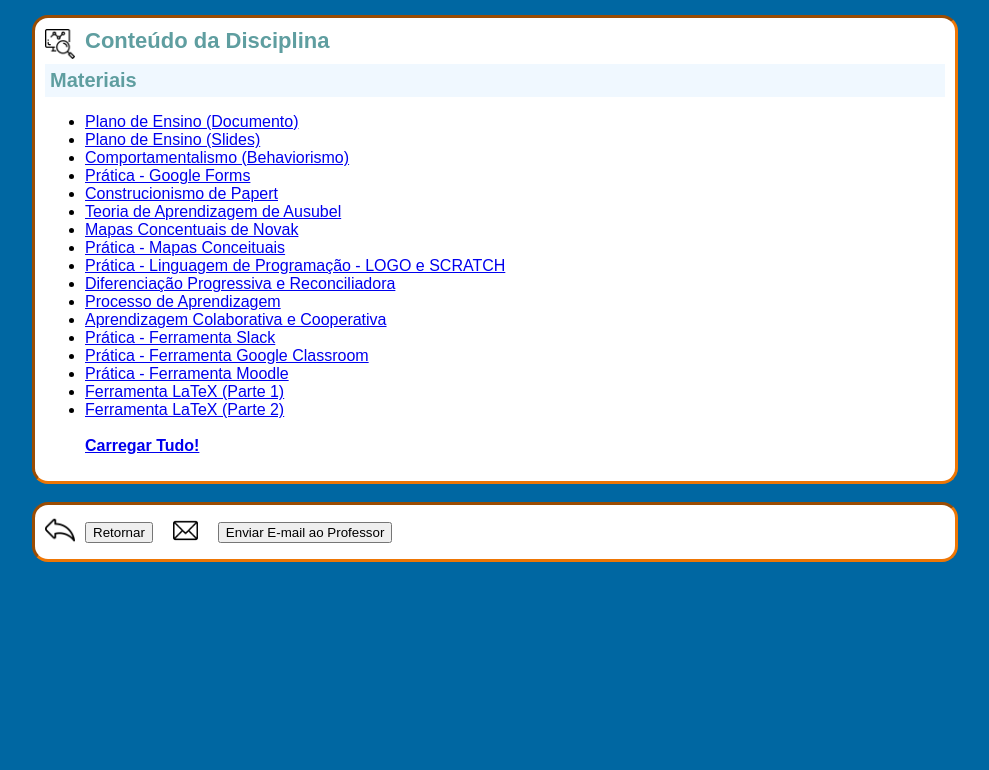
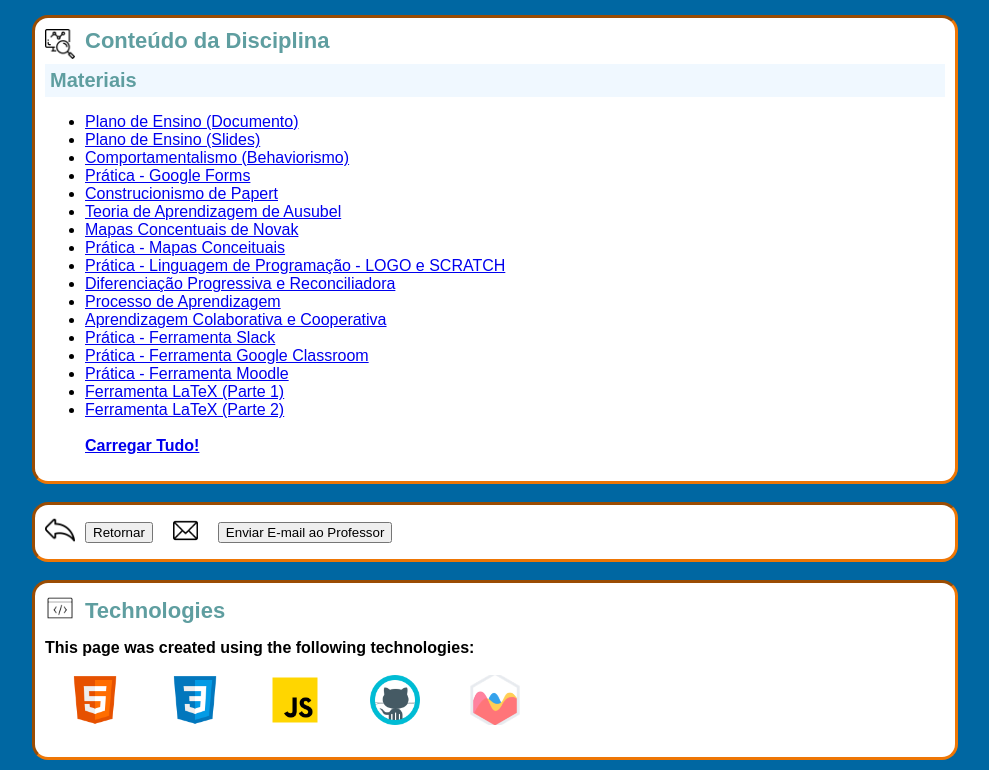
Before and after one commit to maumneto/iaec, a plain HTML site: page index.html in a window 1280 px wide. Shown: the part 545-1315 px from the top of the page, without its empty margins (145-1134 px from the left). Before the commit the page ends 1117 px from the top, so only its background shows below. Drawn offline with Linux system fonts and the light colour scheme.

Commit message:
Adjust
adjust the site

```diff
--- a/css/style.css
+++ b/css/style.css
@@ -95,3 +95,14 @@
     text-align: center;
     border-radius: 1em;
 }
+
+.div_tech{
+    display: table-cell;
+    vertical-align: middle;
+    width: 100px;
+    height: 90px;
+    background-color: white;
+    color: white;
+    text-align: center;
+    border-radius: 1em;
+}
--- a/index.html
+++ b/index.html
@@ -198,56 +198,43 @@
                     </div>
                 </div>
             </div>
-            <!--
+        </div>
+        <br/>
+        <div class="box">
             <div class="title_box">
-                <div class="div_table">
-                    <div class="div_tr">
-                        <div class="div_td">
-                            <img src="img/chat.png" height="30" width="30">
-                        </div>
-                        <div class="div_sep"></div>
-                        <div class="div_td">Contato</div>
+                <div class="div_tr">
+                    <div class="div_td">
+                        <img src="img/tech.png" height="30" width="30">
+                    </div>
+                    <div class="div_sep"></div>
+                    <div class="div_td">Technologies</div>
+                </div>
+            </div>
+            <b>This page was created using the following technologies:</b>
+            <div class="div_table">
+                <div class="div_tr">
+                    <div class="div_tech">
+                        <img src="img/icons8-html-5-96.png" height="60" width="60">
+                        <br/>
+                    </div>
+                    <div class="div_tech">
+                        <img src="img/icons8-css3-96.png" height="60" width="60">
+                        <br/>
+                    </div>
+                    <div class="div_tech">
+                        <img src="img/icons8-javascript-96.png" height="60" width="60">
+                        <br/>
+                    </div>
+                    <div class="div_tech">
+                        <img src="img/icons8-github-96.png" height="60" width="60">
+                        <br/>
+                    </div>
+                    <div class="div_tech">
+                        <img src="img/large-icon.png" height="50" width="50">
+                        <br/>
                     </div>
                 </div>
             </div>
-        -->
-            <!--
-            <div class="div_table">
-                    <div class="div_tr">
-                        <div class="div_btn">
-                            <a href="mailto:maumneto@gmail.com">
-                                <img src="img/email.png" height="40" width="40">
-                            <br/>
-                            <div>E-mail</div>
-                            </a>
-                        </div>
-                        <div class="div_sep"></div>
-                        <div class="div_btn">
-                            <a href="http://lattes.cnpq.br/7534400645876830">
-                            <img src="img/lattes.png" height="40" width="40">
-                            <br/>
-                            <div>Lattes</div>
-                            </a>
-                        </div>
-                        <div class="div_sep"></div>
-                        <div class="div_btn">
-                                <a href="https://scholar.google.com.br/citations?user=OxTO3CQAAAAJ&hl=pt-BR">
-                                <img src="img/google-plus.png" height="40" width="40">
-                                <br/>
-                                <div>Google Scholar</div>
-                                </a>
-                            </div>
-                        <div class="div_sep"></div>
-                        <div class="div_btn">
-                                <a href="https://www.linkedin.com/in/maur%C3%ADcio-moreira-neto-a1a624aa/">
-                                <img src="img/linkedin.png" height="40" width="40">
-                                <br/>
-                                <div>LinkedIn</div>
-                                </a>
-                            </div>
-                    </div>
-                </div>
-                -->
         </div>
 
 
```
Also changed, not shown: img/icon-html5.ico (added), img/icons8-css3-96.png (added), img/icons8-github-96.png (added), img/icons8-html-5-96.png (added), img/icons8-javascript-96.png (added), img/large-icon.png (added), img/tech.png (added).
